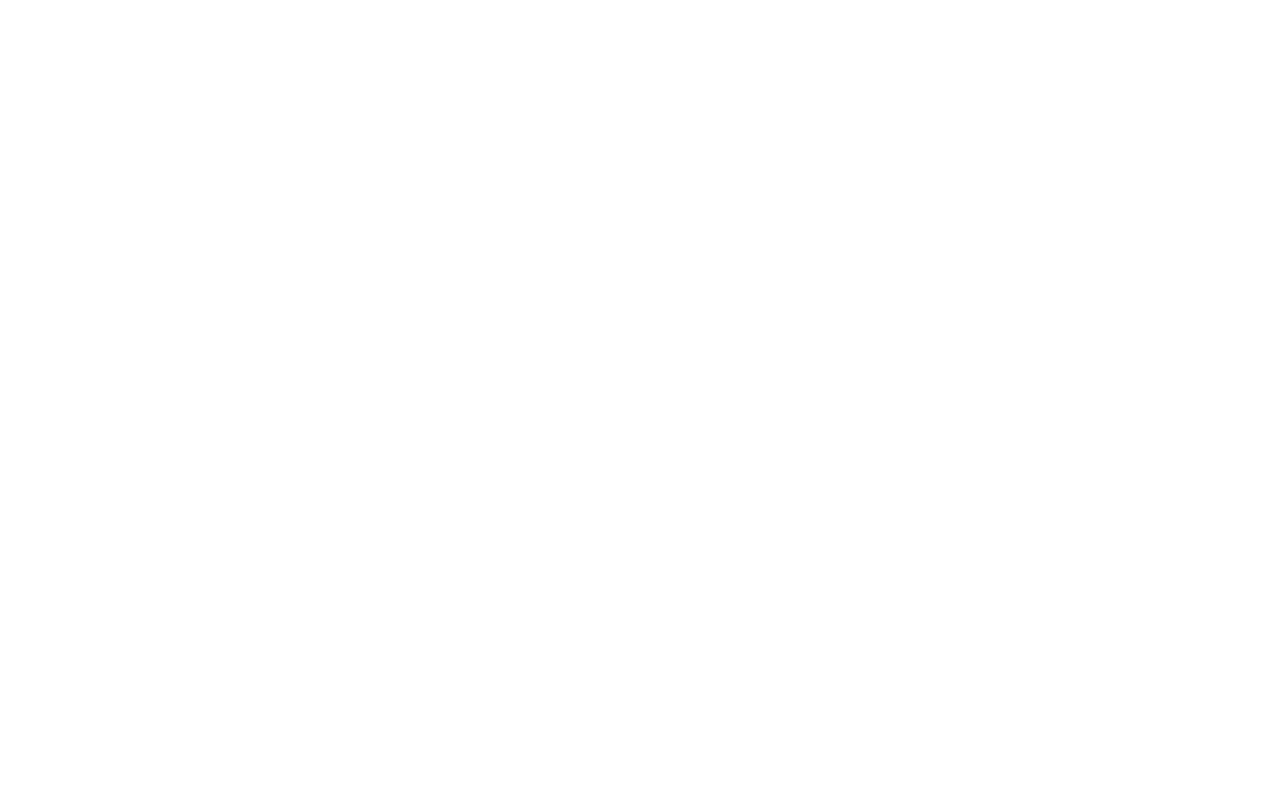
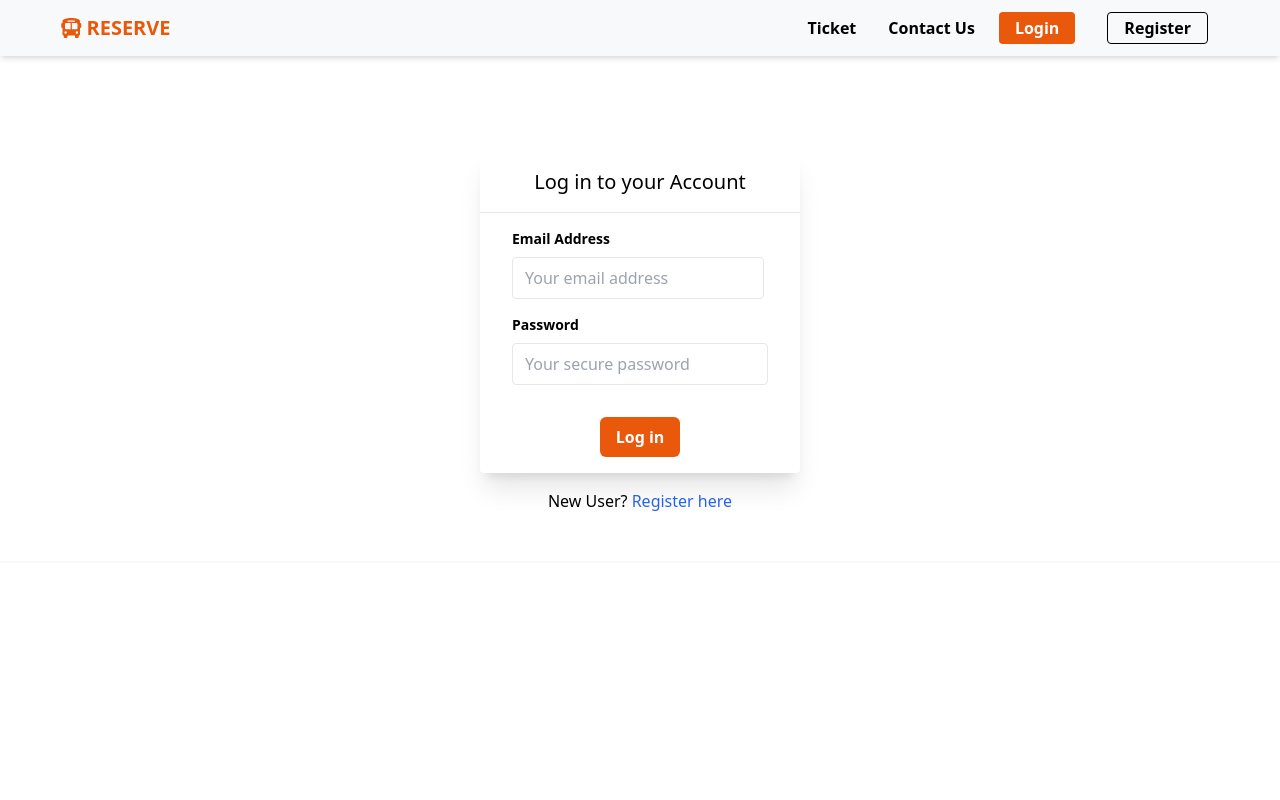
Before and after one commit to pavandeveloperr/reserve-bus-booking-app, a React (Create React App) app in the folder client/: page /login in a window 1280 px wide. Before the commit this address had no page. Shown: the top 800 px of the page. Built offline with nearby package versions, Linux system fonts and the light colour scheme.

Commit message:
feat : integrate user login and registration

```diff
--- a/client/src/App.js
+++ b/client/src/App.js
@@ -1,6 +1,7 @@
 import { Routes, Route } from "react-router-dom";
 import Register from "./pages/Auth/Register";
 import Homepage from "./pages/Homepage";
+import Login from "./pages/Auth/Login";
 
 function App() {
   return (
@@ -8,6 +9,7 @@
       <Routes>
         <Route path="/" element={<Homepage />} />
         <Route path="/register" element={<Register />} />
+        <Route path="/login" element={<Login />} />
       </Routes>
     </>
   );
--- a/client/src/Components/Layout/Header/Header.js
+++ b/client/src/Components/Layout/Header/Header.js
@@ -37,7 +37,7 @@
             </li>
             {/* Navbar buttons */}
             <button className="mr-8 bg-orange-600 hover:bg-amber-500 text-white font-semibold py-1 px-4 ml-6 rounded">
-              Login
+              <Link to="/login">Login</Link>
             </button>
             <Link
               to="/register"
--- /dev/null
+++ b/client/src/pages/Auth/Login.js
@@ -0,0 +1,101 @@
+import React, { useState } from "react";
+import { Link } from "react-router-dom";
+import Layout from "../../Components/Layout/Layout";
+import { toast } from "react-toastify";
+import axios from "axios";
+import { useNavigate } from "react-router-dom";
+
+const Login = () => {
+  const [password, setPassword] = useState("");
+  const [email, setEmail] = useState("");
+  const navigate = useNavigate();
+
+  const handleSubmit = async (e) => {
+    e.preventDefault();
+    try {
+      const res = await axios.post(
+        `${process.env.REACT_APP_API}/api/v1/auth/login`,
+        { email, password }
+      );
+      if (res.data.success) {
+        toast.success(res.data.message);
+        navigate("/");
+      } else {
+        toast.error(res.data.message);
+      }
+    } catch (error) {
+      console.log(error);
+      toast.error("Something went wrong");
+    }
+  };
+  return (
+    <Layout title={"REGISTER - RESERVE APP"}>
+      <div className="font-sans antialiased bg-grey-lightest shadow-sm">
+        {/* Content */}
+        <div className="w-full bg-grey-lightest" style={{ paddingTop: "4rem" }}>
+          <div className="w-1/2 container mx-auto py-8">
+            <div className="w-5/6 lg:w-1/2 shadow-xl mx-auto bg-gray-lightest rounded">
+              <div className="py-4 px-8 text-black text-xl text-center border-b border-grey-lighter">
+                Log in to your Account
+              </div>
+              <form onSubmit={handleSubmit} className="py-4 px-8">
+                <div className="flex mb-4">
+                  <div className="w-full mr-1">
+                    <label
+                      className="block text-grey-darker text-sm font-bold mb-2"
+                      htmlFor="email"
+                    >
+                      Email Address
+                    </label>
+                    <input
+                      className="appearance-none border rounded w-full py-2 px-3 text-grey-darker"
+                      id="email"
+                      value={email}
+                      onChange={(e) => setEmail(e.target.value)}
+                      type="email"
+                      placeholder="Your email address"
+                      required
+                    />
+                  </div>
+                </div>
+                <div className="w-full mb-4">
+                  <label
+                    className="block text-grey-darker text-sm font-bold mb-2"
+                    htmlFor="password"
+                  >
+                    Password
+                  </label>
+                  <input
+                    className="appearance-none border rounded w-full py-2 px-3 text-grey-darker"
+                    id="password"
+                    value={password}
+                    onChange={(e) => setPassword(e.target.value)}
+                    type="password"
+                    placeholder="Your secure password"
+                    required
+                  />
+                </div>
+                <div className="flex items-center justify-center mt-8">
+                  <button
+                    className="hover:bg-orange-400 bg-orange-600 text-white font-bold py-2 px-4 rounded-md"
+                    type="submit"
+                  >
+                    Log in
+                  </button>
+                </div>
+              </form>
+            </div>
+            <p className="text-center my-4">
+              New User?{" "}
+              <Link to="/register" className="text-blue-600">
+                Register here
+              </Link>
+            </p>
+          </div>
+        </div>
+      </div>
+    </Layout>
+  );
+};
+
+export default Login;
--- /dev/null
+++ b/client/src/pages/Auth/Register.js
@@ -0,0 +1,162 @@
+import React, { useState } from "react";
+import { Link } from "react-router-dom";
+import Layout from "../../Components/Layout/Layout";
+import { toast } from "react-toastify";
+import axios from "axios";
+import { useNavigate } from "react-router-dom";
+
+const Register = () => {
+  const [name, setName] = useState("");
+  const [lastName, setLastName] = useState("");
+  const [password, setPassword] = useState("");
+  const [email, setEmail] = useState("");
+  const [location, setLocation] = useState("");
+  const navigate = useNavigate();
+
+  // form submit handler
+  const handleSubmit = async (e) => {
+    e.preventDefault();
+    try {
+      const res = await axios.post(
+        `${process.env.REACT_APP_API}/api/v1/auth/register`,
+        { name, lastName, email, password, location }
+      );
+      if (res.data.success) {
+        toast.success(res.data.message);
+        navigate("/login");
+      } else {
+        toast.error(res.data.message);
+      }
+    } catch (error) {
+      console.log(error);
+      toast.error("Something went wrong");
+    }
+  };
+
+  return (
+    <Layout title={"REGISTER - RESERVE APP"}>
+      <div className="font-sans antialiased bg-grey-lightest shadow-sm">
+        {/* Content */}
+        <div className="w-full bg-grey-lightest" style={{ paddingTop: "4rem" }}>
+          <div className="container mx-auto py-8">
+            <div className="w-5/6 lg:w-1/2 shadow-xl mx-auto bg-gray-lightest rounded">
+              <div className="py-4 px-8 text-black text-xl text-center border-b border-grey-lighter">
+                CREATE AN ACCOUNT
+              </div>
+              <form onSubmit={handleSubmit} className="py-4 px-8">
+                <div className="flex mb-4">
+                  <div className="w-1/2 mr-1">
+                    <label
+                      className="block text-grey-darker text-sm font-bold mb-2"
+                      htmlFor="first_name"
+                    >
+                      First Name
+                    </label>
+                    <input
+                      className="appearance-none border rounded w-full py-2 px-3 text-grey-darker"
+                      id="first_name"
+                      value={name}
+                      onChange={(e) => setName(e.target.value)}
+                      type="text"
+                      placeholder="Your first name"
+                      required
+                    />
+                  </div>
+                  <div className="w-1/2 ml-1">
+                    <label
+                      className="block text-grey-darker text-sm font-bold mb-2"
+                      htmlFor="last_name"
+                    >
+                      Last Name
+                    </label>
+                    <input
+                      className="appearance-none border rounded w-full py-2 px-3 text-grey-darker"
+                      id="last_name"
+                      value={lastName}
+                      onChange={(e) => setLastName(e.target.value)}
+                      type="text"
+                      placeholder="Your last name"
+                      required
+                    />
+                  </div>
+                </div>
+                <div className="flex mb-4">
+                  <div className="w-1/2 mr-1">
+                    <label
+                      className="block text-grey-darker text-sm font-bold mb-2"
+                      htmlFor="email"
+                    >
+                      Email Address
+                    </label>
+                    <input
+                      className="appearance-none border rounded w-full py-2 px-3 text-grey-darker"
+                      id="email"
+                      value={email}
+                      onChange={(e) => setEmail(e.target.value)}
+                      type="email"
+                      placeholder="Your email address"
+                      required
+                    />
+                  </div>
+                  <div className="w-1/2 ml-1">
+                    <label
+                      className="block text-grey-darker text-sm font-bold mb-2"
+                      htmlFor="location"
+                    >
+                      Location
+                    </label>
+                    <input
+                      className="appearance-none border rounded w-full py-2 px-3 text-grey-darker"
+                      id="location"
+                      value={location}
+                      onChange={(e) => setLocation(e.target.value)}
+                      type="text"
+                      placeholder="Your location"
+                      required
+                    />
+                  </div>
+                </div>
+                <div className="mb-4">
+                  <label
+                    className="block text-grey-darker text-sm font-bold mb-2"
+                    htmlFor="password"
+                  >
+                    Password
+                  </label>
+                  <input
+                    className="appearance-none border rounded w-full py-2 px-3 text-grey-darker"
+                    id="password"
+                    value={password}
+                    onChange={(e) => setPassword(e.target.value)}
+                    type="password"
+                    placeholder="Your secure password"
+                    required
+                  />
+                  <p className="text-grey text-xs mt-1">
+                    At least 6 characters
+                  </p>
+                </div>
+                <div className="flex items-center justify-center mt-8">
+                  <button
+                    className="hover:bg-orange-400 bg-orange-600 text-white font-bold py-2 px-4 rounded-md"
+                    type="submit"
+                  >
+                    Sign Up
+                  </button>
+                </div>
+              </form>
+            </div>
+            <p className="text-center my-4">
+              Already have an account?{" "}
+              <Link to="/login" className="text-blue-600">
+                Login here
+              </Link>
+            </p>
+          </div>
+        </div>
+      </div>
+    </Layout>
+  );
+};
+
+export default Register;
```
